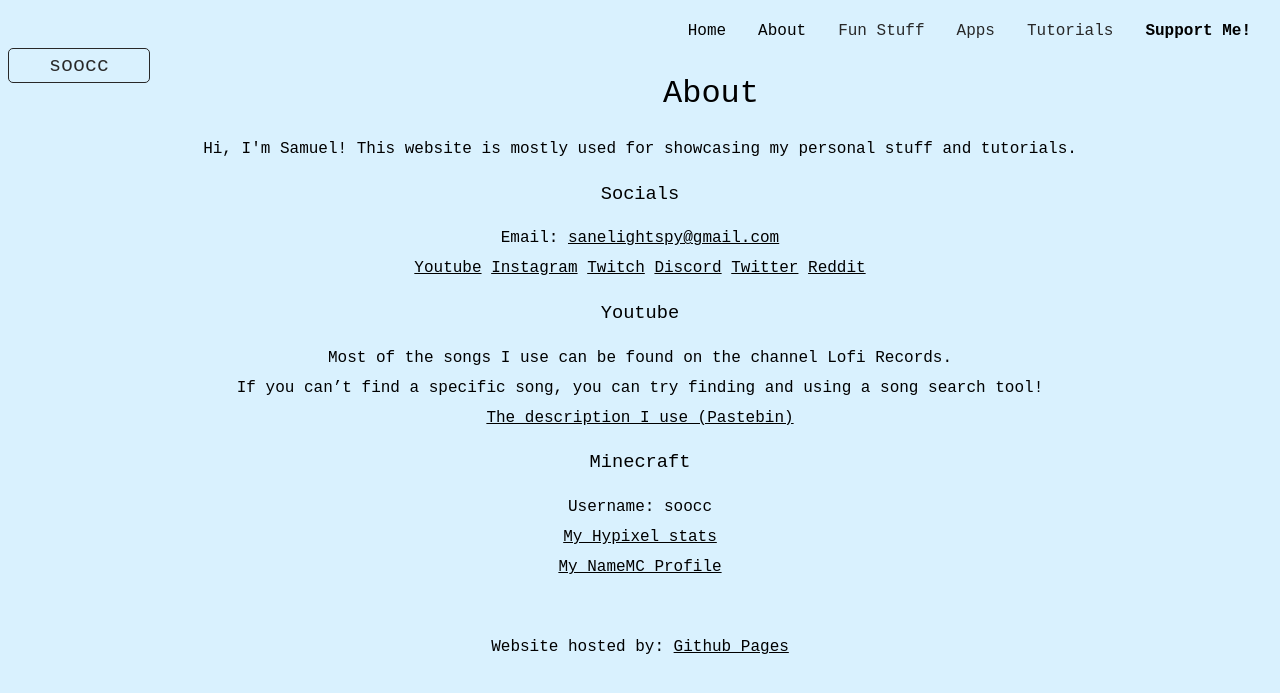
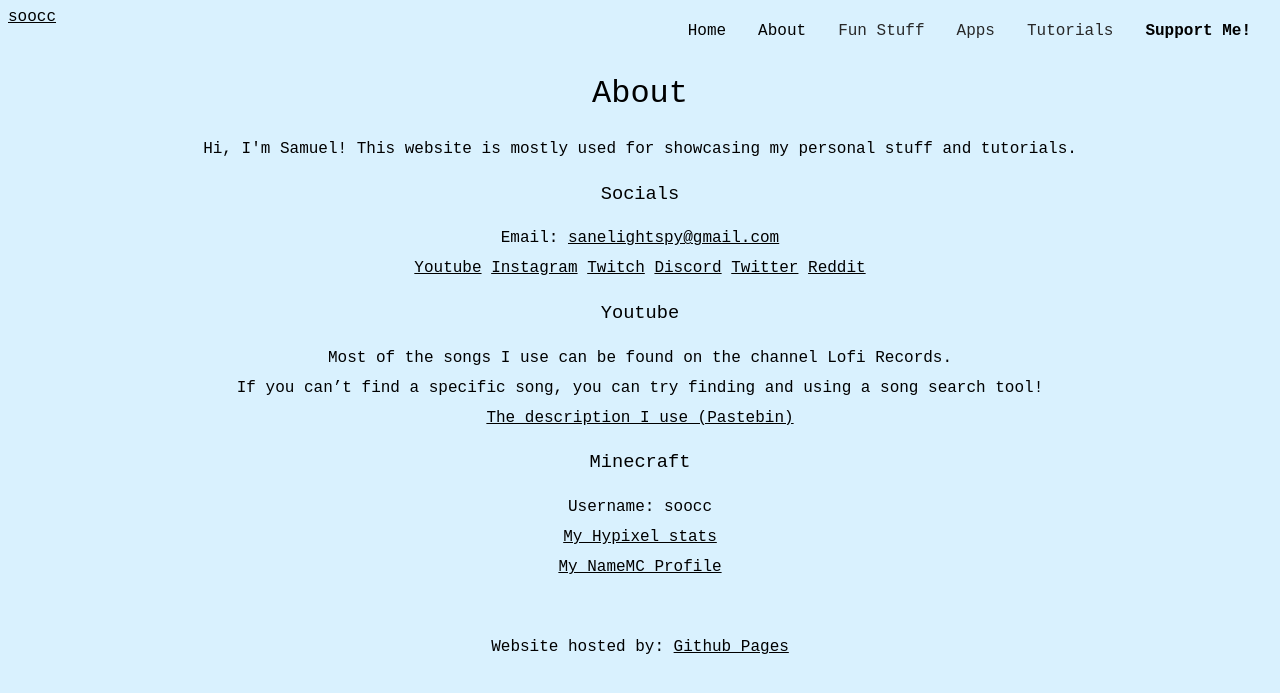
Before and after one commit to soocc/sooccsocks2, a Jekyll site: the page built from about.html, in a window 1280 px wide. Shown: the top 693 px of the page. Built offline with Jekyll 4.4.1, drawn with Linux system fonts in a browser that asks for light colours.

Commit message:
Update default.html

```diff
--- a/_layouts/default.html
+++ b/_layouts/default.html
@@ -6,7 +6,7 @@
     <link rel="stylesheet" href="styles/styles.css">
   </head>
   <body>
-    <a class="abutton" href="https://soocc.github.io">soocc</a>
+    <a class="navtitle" href="https://soocc.github.io">soocc</a>
 
     <div class="navbar">
       <a href="https://ko-fi.com/soocc"><strong>Support Me!</strong></a>
```
